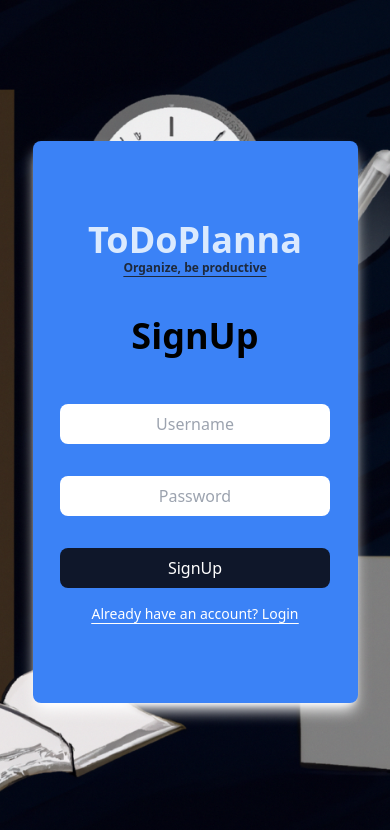
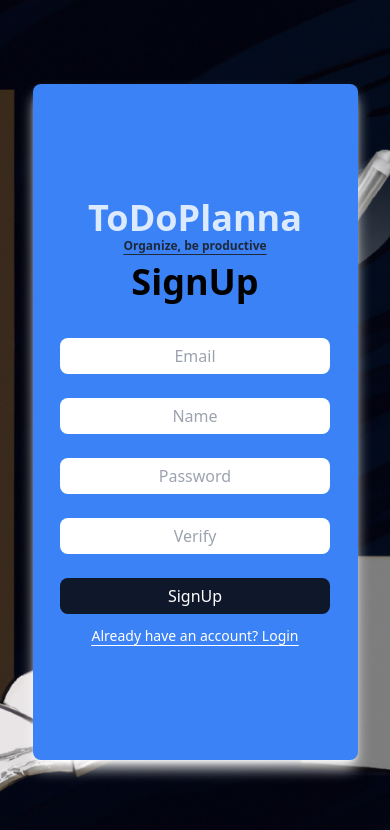
Before and after one commit to Nide17/ToDoPlanna, a React (Vite) app: page /signup in a window 390 px wide. Shown: the top 830 px of the page. Built offline with nearby package versions, Linux system fonts and the light colour scheme.

Commit message:
connection changes

```diff
--- a/package.json
+++ b/package.json
@@ -9,6 +9,7 @@
     "preview": "vite preview"
   },
   "dependencies": {
+    "axios": "^1.3.5",
     "react": "^18.2.0",
     "react-dom": "^18.2.0",
     "react-router-dom": "^6.10.0"
--- a/src/App.tsx
+++ b/src/App.tsx
@@ -3,25 +3,27 @@ import Landing from './components/Landing/Landing'
 import About from './components/About/About'
 import Contact from './components/Contact/Contact'
 import Footer from './components/Footer/Footer'
-import Login from './components/Login/Login'
-import { Routes, Route } from 'react-router-dom';
+
+// CONTEXT
+import { createContext } from 'react'
+export const AuthContext = createContext({} as any)
+export const UserTasksContext = createContext({} as any)
 
 const App = () => {
 
   return (
     <div className="w-screen h-screen bg-gray-800 text-white text-lg font-serif">
-      <Header />
-      <Landing />
-      <About />
-      <Contact />
-      <Footer />
-
-      <Routes>
-        <Route path="/login" element={<Login />} />
-      </Routes>
+      <AuthContext.Provider value={{}}> // PROVIDING AUTH CONTEXT TO ALL CHILDREN
+        <UserTasksContext.Provider value={{}}> // PROVIDING USER TASKS CONTEXT TO ALL CHILDREN
+          <Header />
+          <Landing />
+          <About />
+          <Contact />
+          <Footer />
+        </UserTasksContext.Provider>
+      </AuthContext.Provider>
     </div>
   )
-
 }
 
 export default App
--- a/src/components/Login/Login.tsx
+++ b/src/components/Login/Login.tsx
@@ -19,7 +19,7 @@ function Login() {
         <input
           className="w-5/6 sm:w-2/3 h-10 my-4 text-center sm:my-2 px-2 rounded-lg"
           type="text"
-          placeholder="Username"
+          placeholder="Name"
         />
         <input
           className="w-5/6 sm:w-2/3 h-10 my-4 text-center sm:my-2 px-2 rounded-lg"
--- /dev/null
+++ b/src/components/SignUp/Form.tsx
@@ -0,0 +1,80 @@
+import { useState } from 'react'
+import { useNavigate } from 'react-router-dom'
+
+const Form = ({ createUser, authLoading, authError, authSuccess }: any) => {
+
+  const redirect = useNavigate()
+
+  const [email, setEmail] = useState('')
+  const [name, setName] = useState('')
+  const [password, setPassword] = useState('')
+  const [password2, setPassword2] = useState('')
+
+  const handleSubmit = async (e: React.FormEvent<HTMLFormElement>) => {
+    e.preventDefault()
+
+    const response = await createUser(name, email, password, password2)
+    response && setTimeout(() => {
+      redirect('/login')
+    }, 3000)
+  }
+
+  return (
+    <form className="flex flex-col items-center justify-center w-5/6 sm:w-2/5 h-4/5 bg-blue-500 rounded-lg sm:hover:scale-110 sm:hover:bg-blue-700 transition duration-300 ease-in-out shadow-lg shadow-white" onSubmit={handleSubmit}>
+
+      <div className="flex-none w-120 h-16 flex items-center justify-center text-center">
+        <a href="/" className='p-1 font-bold'>
+          <span className='block text-4xl text-blue-100 leading-8'>ToDoPlanna</span>
+          <span className='block text-[12px] text-slate-800 underline underline-offset-4 leading-6'>Organize, be productive</span>
+        </a>
+      </div>
+
+      {/* NOTIFICATION - LOADING, ERROR, SUCCESS */}
+      {authLoading && <small className="text-yellow-500 text-center animate-ping">Loading ...</small>}
+      {authError && <small className="text-red-700 text-center animate-bounce">{authError}</small>}
+      {authSuccess && <small className="text-green-500 text-center animate-bounce">Success, login!</small>}
+
+      <h1 className="text-4xl font-bold mb-6">
+        SignUp
+      </h1>
+
+      <input
+        className="w-5/6 sm:w-2/3 h-9 my-3 text-center sm:my-2 px-2 rounded-lg"
+        type="text"
+        placeholder="Email"
+        value={email}
+        onChange={(e) => setEmail(e.target.value)}
+      />
+      <input
+        className="w-5/6 sm:w-2/3 h-9 my-3 text-center sm:my-2 px-2 rounded-lg"
+        type="text"
+        placeholder="Name"
+        value={name}
+        onChange={(e) => setName(e.target.value)}
+      />
+      <input
+        className="w-5/6 sm:w-2/3 h-9 my-3 text-center sm:my-2 px-2 rounded-lg"
+        type="password"
+        placeholder="Password"
+        value={password}
+        onChange={(e) => setPassword(e.target.value)}
+      />
+      <input
+        className="w-5/6 sm:w-2/3 h-9 my-3 text-center sm:my-2 px-2 rounded-lg"
+        type="password"
+        placeholder="Verify"
+        value={password2}
+        onChange={(e) => setPassword2(e.target.value)}
+      />
+      <button type="submit" className="w-5/6 sm:w-2/3 h-9 my-3 text-center sm:my-2 rounded-lg bg-slate-900 text-white">
+        SignUp
+      </button>
+
+      <p className="text-center text-white text-sm underline underline-offset-4">
+        <a href="/login">Already have an account? Login</a>
+      </p>
+    </form>
+  );
+}
+
+export default Form;
--- a/src/components/SignUp/SignUp.tsx
+++ b/src/components/SignUp/SignUp.tsx
@@ -1,38 +1,87 @@
-function SignUp() {
+import { useState } from 'react'
+import axios from 'axios'
+import Form from './Form'
+
+const SignUp = () => {
+
+  // URL for the backend
+  const url = 'https://todoplanna.cyclic.app' || 'https://gray-cautious-piglet.cyclic.app' || 'http://localhost:3000'
+
+  // ERROR, SUCCESS, LOADING
+  const [authError, setAuthError] = useState('')
+  const [authSuccess, setAuthSuccess] = useState(false)
+  const [authLoading, setAuthLoading] = useState(false)
+
+  // Function to validate the form and create a new user
+  const createUser = async (username: string, email: string, password: string, password2: string) => {
+
+    // Check for empty fields
+    if (!username || !email || !password || !password2) {
+      setAuthError('Please fill in all fields')
+      return;
+    }
+
+    // Check for valid email address
+    const re = /\S+@\S+\.\S+/
+    if (!re.test(email)) {
+      setAuthError('Please enter a valid email address')
+      return;
+    }
+
+    // Check if passwords match
+    if (password !== password2) {
+      setAuthError('Passwords do not match')
+      console.log('Passwords do not match')
+      return;
+    }
+
+    // Check password length
+    if (password.length < 6) {
+      setAuthError('Password must be at least 6 characters')
+      return;
+    }
+
+    // Check username length
+    if (username.length < 3 || username.length > 30) {
+      setAuthError('Username must be between 3 and 30 characters')
+      return
+    }
+
+    // create user
+    try {
+      // clear error message
+      setAuthError('')
+      // set loading to true when loading user profile data from server and before setting user state
+      setAuthLoading(true)
+
+      // create user - http://localhost:3000/users
+      const response = await axios.post(`${url}/users`, { username, email, password })
+
+      // set success message
+      setAuthSuccess(true)
+      return response
+    }
+    catch (err) {
+      // set error message
+      setAuthError('Error signing up!')
+      console.log(err)
+    }
+
+    finally {
+      // set loading to false when user state is set
+      setAuthLoading(false)
+    }
+  }
+
   return (
     <div className="flex items-center justify-center h-screen bg-image-login bg-cover bg-center bg-no-repeat">
-      <form className="flex flex-col items-center justify-center w-5/6 sm:w-2/5 h-2/3 bg-blue-500 rounded-lg sm:hover:scale-110 sm:hover:bg-blue-700 transition duration-300 ease-in-out shadow-lg shadow-white">
-
-        <div className="flex-none w-120 h-16 flex items-center justify-center text-center">
-          <a href="/" className='p-1 font-bold'>
-            <span className='block text-4xl text-blue-100 leading-8'>ToDoPlanna</span>
-            <span className='block text-[12px] text-slate-800 underline underline-offset-4 leading-6'>Organize, be productive</span>
-          </a>
-        </div>
-
-        <h1 className="text-4xl font-bold my-8">
-          SignUp
-        </h1>
-        <input
-          className="w-5/6 sm:w-2/3 h-10 my-4 text-center sm:my-2 px-2 rounded-lg"
-          type="text"
-          placeholder="Username"
-        />
-        <input
-          className="w-5/6 sm:w-2/3 h-10 my-4 text-center sm:my-2 px-2 rounded-lg"
-          type="password"
-          placeholder="Password"
-        />
-        <button type="submit" className="w-5/6 sm:w-2/3 h-10 my-4 text-center sm:my-2 rounded-lg bg-slate-900 text-white">
-          SignUp
-        </button>
-
-        <p className="text-center text-white text-sm underline underline-offset-4">
-          <a href="/login">Already have an account? Login</a>
-        </p>
-      </form>
+      <Form
+        createUser={createUser}
+        authError={authError}
+        authSuccess={authSuccess}
+        authLoading={authLoading} />
     </div>
-  );
+  )
 }
 
-export default SignUp;
+export default SignUp
```
Also changed, not shown: src/main.tsx (+6 -5 lines), 2 other files (tests, documents, lock files or other folders).
